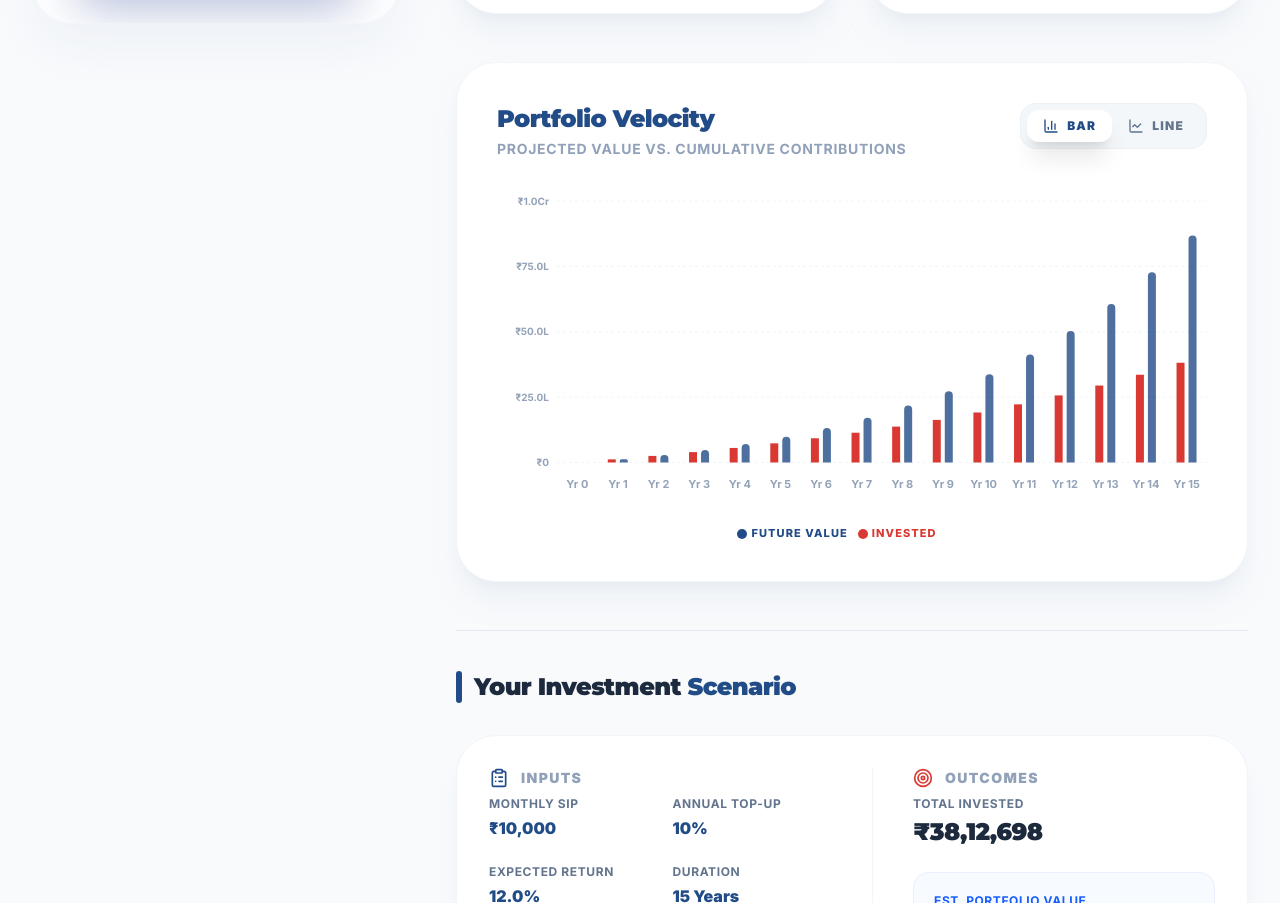
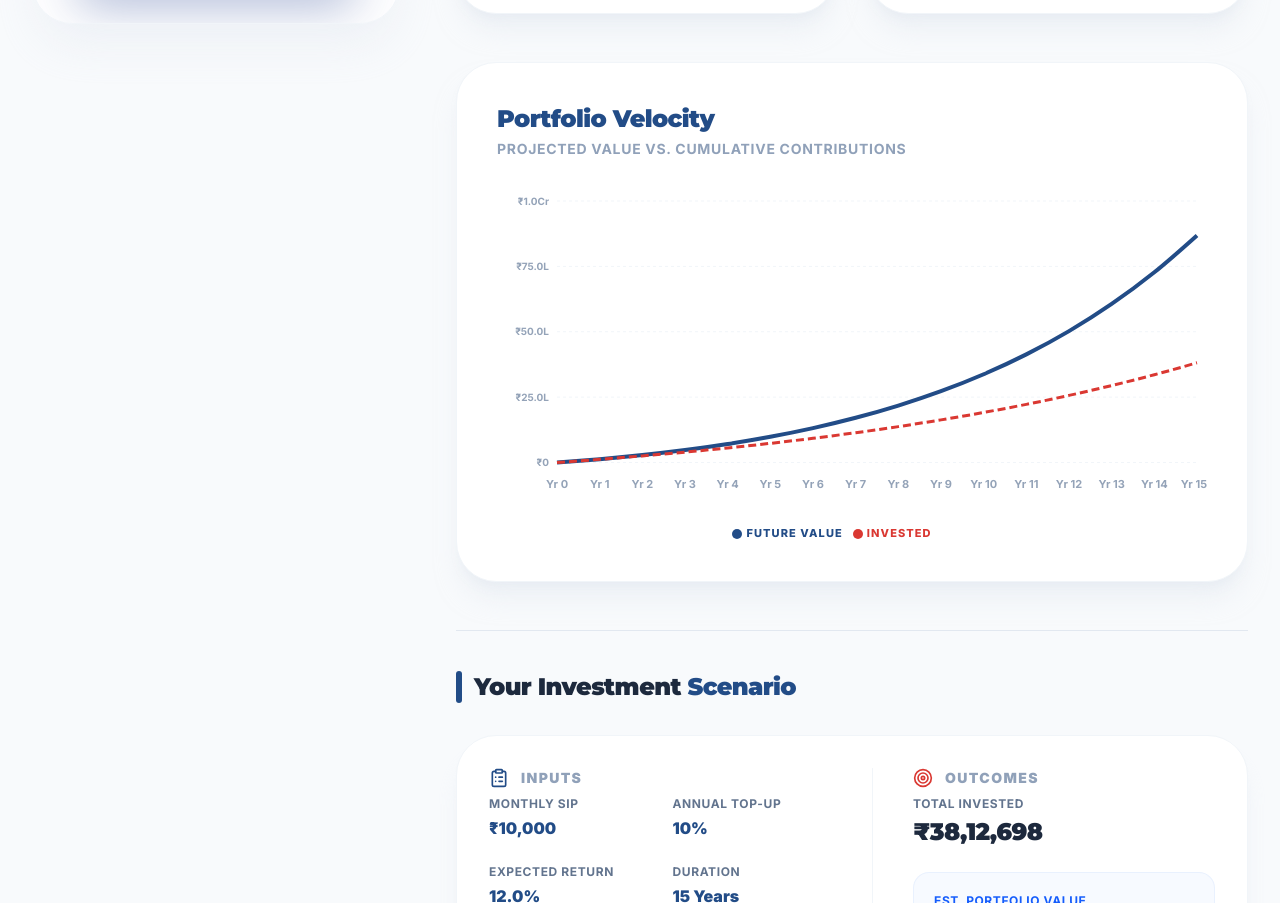
Before and after one commit to CappyBara06/top-up-sip-calculator-ui, a Next.js app: page / in a window 1280 px wide. Shown: the part 1288-2191 px from the top of the page. Built offline with nearby package versions, Linux system fonts and the light colour scheme.

Commit message:
Remove bar chart option from GrowthChart

```diff
--- a/src/components/GrowthChart.tsx
+++ b/src/components/GrowthChart.tsx
@@ -53,8 +53,6 @@ interface GrowthChartProps {
 }
 
 export const GrowthChart: React.FC<GrowthChartProps> = ({ data }) => {
-  const [chartType, setChartType] = useState<"bar" | "line">("bar");
-
   return (
     <motion.div
       initial={{ opacity: 0, y: 30 }}
@@ -62,7 +60,7 @@ export const GrowthChart: React.FC<GrowthChartProps> = ({ data }) => {
       transition={{ duration: 0.6, delay: 0.5 }}
       className="bg-white rounded-[2.5rem] shadow-xl shadow-slate-200/50 border border-slate-100 p-6 md:p-10"
     >
-      <div className="mb-8 flex flex-col sm:flex-row sm:items-center justify-between gap-6">
+      <div className="mb-8">
         <div>
           <h3 className="font-black text-[#224c87] text-xl md:text-2xl font-[Montserrat] tracking-tight">
             Portfolio Velocity
@@ -71,30 +69,6 @@ export const GrowthChart: React.FC<GrowthChartProps> = ({ data }) => {
             Projected value vs. Cumulative contributions
           </p>
         </div>
-
-        {/* Chart View Toggle Switch */}
-        <div className="flex bg-slate-100/80 p-1.5 rounded-2xl self-start border border-slate-200/40">
-          <button
-            onClick={() => setChartType("bar")}
-            className={`flex items-center gap-2 px-4 py-2 rounded-xl text-xs font-black uppercase tracking-widest transition-all ${chartType === "bar"
-              ? "bg-white text-[#224c87] shadow-xl"
-              : "text-slate-500 hover:text-slate-700"
-              }`}
-          >
-            <BarChart3 className="w-4 h-4" />
-            Bar
-          </button>
-          <button
-            onClick={() => setChartType("line")}
-            className={`flex items-center gap-2 px-4 py-2 rounded-xl text-xs font-black uppercase tracking-widest transition-all ${chartType === "line"
-              ? "bg-white text-[#224c87] shadow-xl"
-              : "text-slate-500 hover:text-slate-700"
-              }`}
-          >
-            <LineChartIcon className="w-4 h-4" />
-            Line
-          </button>
-        </div>
       </div>
       <div
         className="h-[350px] w-full"
@@ -102,59 +76,6 @@ export const GrowthChart: React.FC<GrowthChartProps> = ({ data }) => {
         aria-label="Portfolio growth chart"
       >
         <ResponsiveContainer width="100%" height="100%">
-          {chartType === "bar" ? (
-            <BarChart
-              data={data}
-              margin={{ top: 10, right: 0, left: -20, bottom: 0 }}
-              barCategoryGap={typeof window !== "undefined" && window.innerWidth < 768 ? "15%" : "25%"}
-            >
-              <CartesianGrid
-                strokeDasharray="3 3"
-                vertical={false}
-                stroke="#f1f5f9"
-              />
-              <XAxis
-                dataKey="year"
-                tickFormatter={(v) => `Yr ${v}`}
-                stroke="#94a3b8"
-                fontSize={typeof window !== "undefined" && window.innerWidth < 768 ? 9 : 11}
-                fontWeight="700"
-                tickLine={false}
-                axisLine={false}
-                dy={10}
-              />
-              <YAxis
-                tickFormatter={formatCompact}
-                stroke="#94a3b8"
-                fontSize={10}
-                fontWeight="700"
-                tickLine={false}
-                axisLine={false}
-                width={80}
-              />
-              <Tooltip content={<CustomTooltip />} cursor={{ fill: "transparent" }} />
-              <Legend
-                iconType="circle"
-                iconSize={10}
-                wrapperStyle={{ paddingTop: "32px", fontSize: "11px", fontWeight: "800", textTransform: "uppercase", letterSpacing: "0.1em" }}
-              />
-              <Bar
-                dataKey="totalInvested"
-                name="Invested"
-                stackId="growth"
-                fill="#da3832"
-                radius={[0, 0, 0, 0]}
-              />
-              <Bar
-                dataKey="portfolioValue"
-                name="Future Value"
-                stackId="none"
-                fill="#224c87"
-                radius={[6, 6, 0, 0]}
-                opacity={0.8}
-              />
-            </BarChart>
-          ) : (
           <LineChart
             data={data}
             margin={{ top: 10, right: 10, left: -20, bottom: 0 }}
@@ -209,7 +130,6 @@ export const GrowthChart: React.FC<GrowthChartProps> = ({ data }) => {
               activeDot={{ r: 6, fill: "#da3832", stroke: "#fff", strokeWidth: 3 }}
             />
           </LineChart>
-          )}
         </ResponsiveContainer>
       </div>
     </motion.div>
```
Lines whose indentation alone changed are shown as unchanged.
